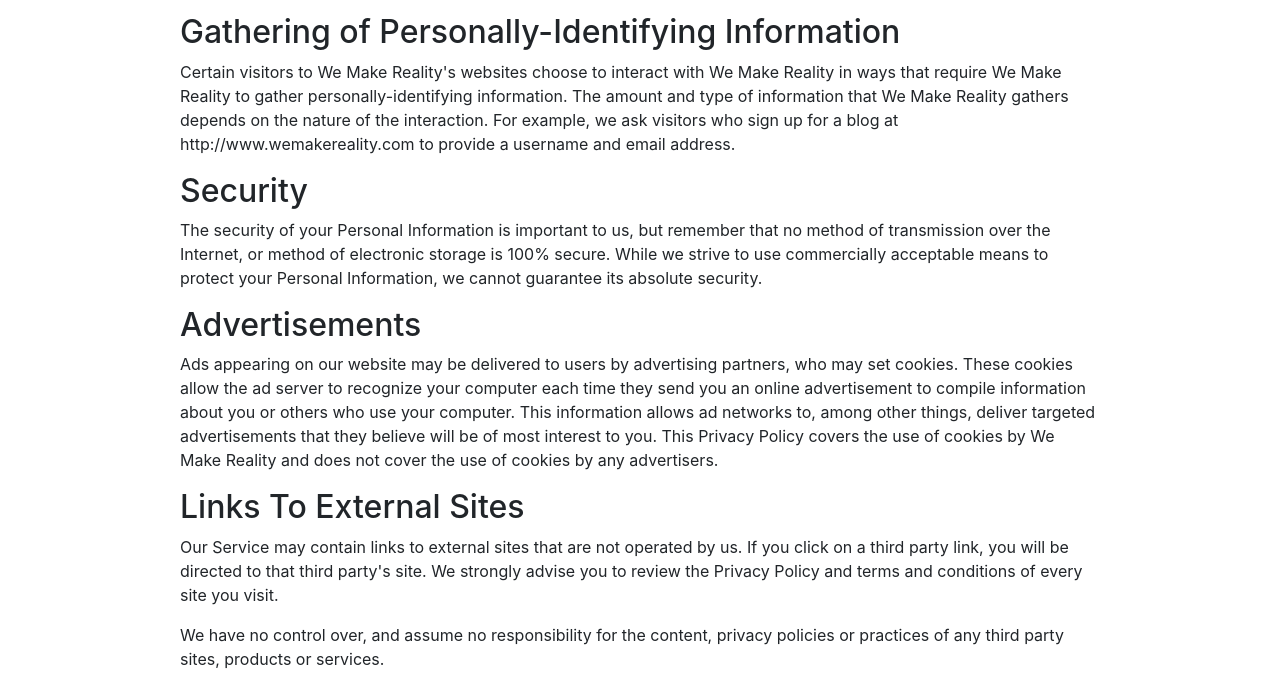
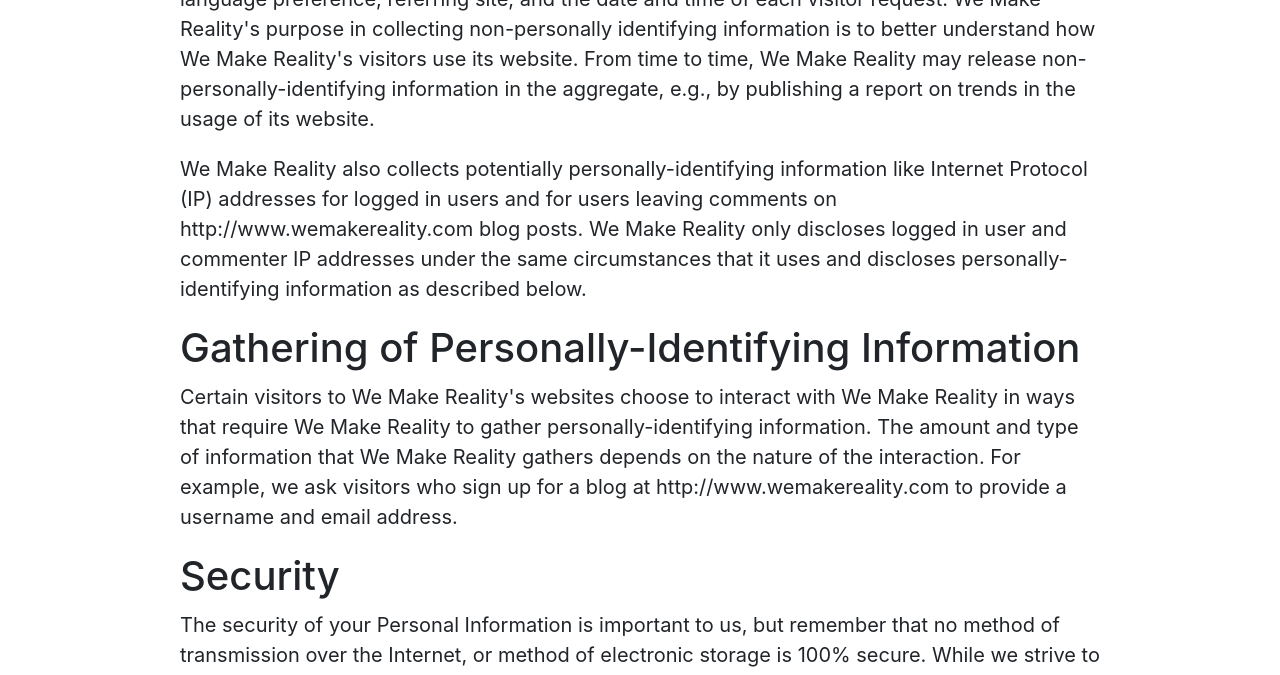
Before and after one commit to JSilvas/WMR-landing, a website: page public/privacy.html in a window 1280 px wide. Shown: the part 750-1425 px from the top of the page. Drawn offline with Linux system fonts and the light colour scheme.

Commit message:
Added custom.css file and linked to index and privacy

```diff
--- /dev/null
+++ b/public/css/custom.css
@@ -0,0 +1,12 @@
+/* Medium Text Sizes */
+html {
+  font-size: 1.25em;
+  scroll-behavior: smooth;
+}
+
+h1, h2, h3, h4, h5, h6,
+.h1, .h2, .h3, .h4, .h5, .h6 {
+  margin-bottom: 0.5rem;
+  font-weight: 500;
+  line-height: 1.2;
+}
--- a/public/privacy.html
+++ b/public/privacy.html
@@ -5,7 +5,8 @@
     <meta name="viewport" content="width=device-width, initial-scale=1.0">
     <meta http-equiv="X-UA-Compatible" content="ie=edge">
 		<title>Privacy Statement</title>
-    <link rel="stylesheet" href="css/bootstrap/bootstrap.min.css">
+		<link rel="stylesheet" href="css/bootstrap/bootstrap.min.css">
+		<link rel="stylesheet" href="css/custom.css">
     <link rel="icon" href="favicon.ico">
 </head>
 <body>
```
Also changed, not shown: public/index.html (+1 -0 lines).
